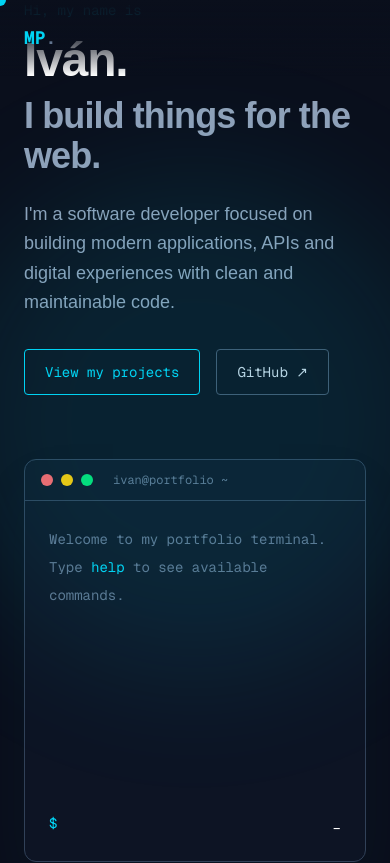
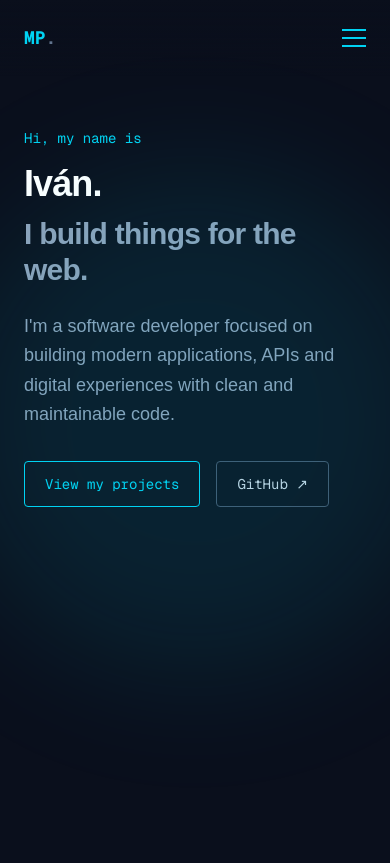
Before and after one commit to Ipeross2207/Portfolio_Ipeross, a Next.js app: page / in a window 390 px wide. Shown: the top 863 px of the page. Built offline with nearby package versions, Linux system fonts and the light colour scheme.

Commit message:
Add some responsive mobile fixes

```diff
--- a/src/app/page.tsx
+++ b/src/app/page.tsx
@@ -10,14 +10,17 @@ import Projects from "@/components/Projects";
 export default function Home() {
   return (
     <>
-    <CustomCursor />
+      {typeof window !== "undefined" && (
+        <div className="hidden md:block">
+          <CustomCursor />
+        </div>
+      )}
       <Navbar />
 
       <main className="relative min-h-screen overflow-hidden bg-[#0a0f1c] text-slate-200">
-
         <BackgroundGlow />
 
-        <section className="mx-auto flex min-h-screen max-w-7xl items-center px-6 md:px-12">
+        <section className="mx-auto flex min-h-screen max-w-7xl items-start px-6 pt-32 md:items-center md:px-12 md:pt-0">
           <div className="grid w-full items-center gap-16 lg:grid-cols-[1.1fr_0.9fr]">
             {/* Texto */}
             <motion.div
@@ -29,11 +32,11 @@ export default function Home() {
                 Hi, my name is
               </p>
 
-              <h1 className="text-5xl font-bold tracking-tight text-white md:text-7xl">
+              <h1 className="text-4xl font-bold tracking-tight text-white sm:text-5xl md:text-7xl">
                 Iván.
               </h1>
 
-              <h2 className="mt-3 text-4xl font-bold tracking-tight text-slate-400 md:text-6xl">
+              <h2 className="mt-3 text-3xl font-bold tracking-tight text-slate-400 sm:text-4xl md:text-6xl">
                 I build things for the web.
               </h2>
 
@@ -63,13 +66,13 @@ export default function Home() {
             </motion.div>
 
             {/* Terminal */}
-            <Terminal />
-
+            <div className="hidden lg:block">
+              <Terminal />
+            </div>
           </div>
         </section>
 
         <Projects />
-
       </main>
     </>
   );
--- a/src/components/Navbar.tsx
+++ b/src/components/Navbar.tsx
@@ -1,6 +1,7 @@
 "use client";
 
-import { motion } from "motion/react";
+import { motion, AnimatePresence } from "motion/react";
+import { useState } from "react";
 
 const links = [
   { name: "About", href: "#about" },
@@ -10,6 +11,8 @@ const links = [
 ];
 
 export default function Navbar() {
+  const [menuOpen, setMenuOpen] = useState(false);
+
   return (
     <motion.header
       initial={{ opacity: 0, y: -20 }}
@@ -20,6 +23,7 @@ export default function Navbar() {
       <nav className="mx-auto flex max-w-7xl items-center justify-between px-6 py-6 md:px-12">
         <a
           href="#home"
+          onClick={() => setMenuOpen(false)}
           className="font-mono text-lg font-bold text-cyan-400 transition hover:text-white"
         >
           MP<span className="text-slate-500">.</span>
@@ -32,9 +36,7 @@ export default function Navbar() {
               href={link.href}
               className="group font-mono text-sm text-slate-400 transition hover:text-cyan-400"
             >
-              <span className="mr-1 text-cyan-400">
-                0{index + 1}.
-              </span>
+              <span className="mr-1 text-cyan-400">0{index + 1}.</span>
               {link.name}
             </a>
           ))}
@@ -46,7 +48,69 @@ export default function Navbar() {
             Resume
           </a>
         </div>
+
+                {/* Mobile hamburger */}
+        <button
+          type="button"
+          onClick={() => setMenuOpen((open) => !open)}
+          aria-label="Toggle menu"
+          aria-expanded={menuOpen}
+          className="flex flex-col gap-1.5 md:hidden"
+        >
+          <span
+            className={`h-0.5 w-6 bg-cyan-400 transition-transform duration-300 ${
+              menuOpen ? "translate-y-2 rotate-45" : ""
+            }`}
+          />
+
+          <span
+            className={`h-0.5 w-6 bg-cyan-400 transition-opacity duration-300 ${
+              menuOpen ? "opacity-0" : "opacity-100"
+            }`}
+          />
+
+          <span
+            className={`h-0.5 w-6 bg-cyan-400 transition-transform duration-300 ${
+              menuOpen ? "-translate-y-2 -rotate-45" : ""
+            }`}
+          />
+        </button>
       </nav>
+
+        {/* Mobile dropdown */}
+        <AnimatePresence>
+          {menuOpen && (
+            <motion.div
+              initial={{ opacity: 0, height: 0 }}
+              animate={{ opacity: 1, height: "auto" }}
+              exit={{ opacity: 0, height: 0 }}
+              transition={{ duration: 0.25 }}
+              className="overflow-hidden border-t border-slate-800/60 bg-[#0a0f1c]/95 backdrop-blur-md md:hidden"
+            >
+              <div className="mx-auto flex max-w-7xl flex-col px-6 py-4">
+                {links.map((link, index) => (
+                  <a
+                    key={link.name}
+                    href={link.href}
+                    onClick={() => setMenuOpen(false)}
+                    className="border-b border-slate-800/60 py-4 font-mono text-sm text-slate-400 transition hover:text-cyan-400"
+                  >
+                    <span className="mr-2 text-cyan-400">0{index + 1}.</span>
+                    {link.name}
+                  </a>
+                ))}
+
+                <a
+                  href="/cv.pdf"
+                  onClick={() => setMenuOpen(false)}
+                  className="mt-4 rounded border border-cyan-400 px-4 py-3 text-center font-mono text-sm text-cyan-400 transition hover:bg-cyan-400/10"
+                >
+                  Resume
+                </a>
+              </div>
+            </motion.div>
+          )}
+        </AnimatePresence>
     </motion.header>
   );
 }
--- a/src/components/Terminal.tsx
+++ b/src/components/Terminal.tsx
@@ -229,7 +229,7 @@ export default function Terminal() {
 
             <div className="space-y-2">
               <a
-                href="https://github.com/"
+                href="https://github.com/Ipeross2207"
                 target="_blank"
                 rel="noopener noreferrer"
                 className="group flex items-center justify-between rounded-lg border border-slate-700/60 bg-slate-800/20 px-3 py-2 transition hover:border-slate-500 hover:bg-slate-800/40"
@@ -247,7 +247,7 @@ export default function Terminal() {
               </a>
 
               <a
-                href="https://linkedin.com/"
+                href="https://www.linkedin.com/in/ivan-perez-ossintsev-7a7a41396/"
                 target="_blank"
                 rel="noopener noreferrer"
                 className="group flex items-center justify-between rounded-lg border border-slate-700/60 bg-slate-800/20 px-3 py-2 transition hover:border-slate-500 hover:bg-slate-800/40"
@@ -265,13 +265,13 @@ export default function Terminal() {
               </a>
 
               <a
-                href="mailto:your@email.com"
+                href="ipeross2207@gmail.com"
                 className="group flex items-center justify-between rounded-lg border border-slate-700/60 bg-slate-800/20 px-3 py-2 transition hover:border-slate-500 hover:bg-slate-800/40"
               >
                 <div>
                   <p className="text-xs text-slate-500">EMAIL</p>
                   <p className="text-sm text-slate-300 transition group-hover:text-white">
-                    your@email.com
+                    ipeross2207@gmail.com
                   </p>
                 </div>
 
```
